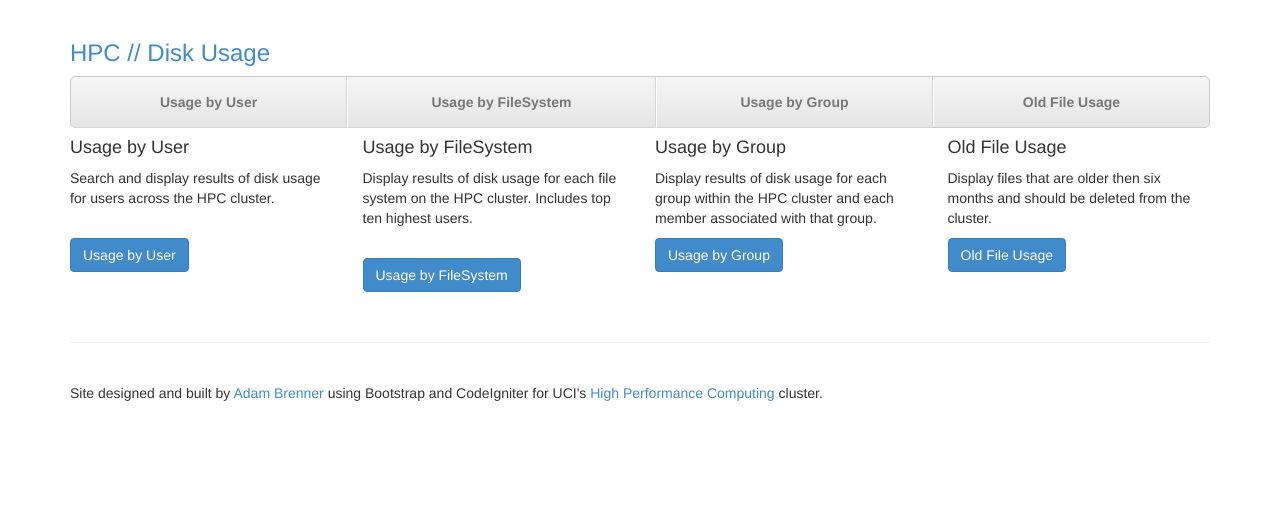
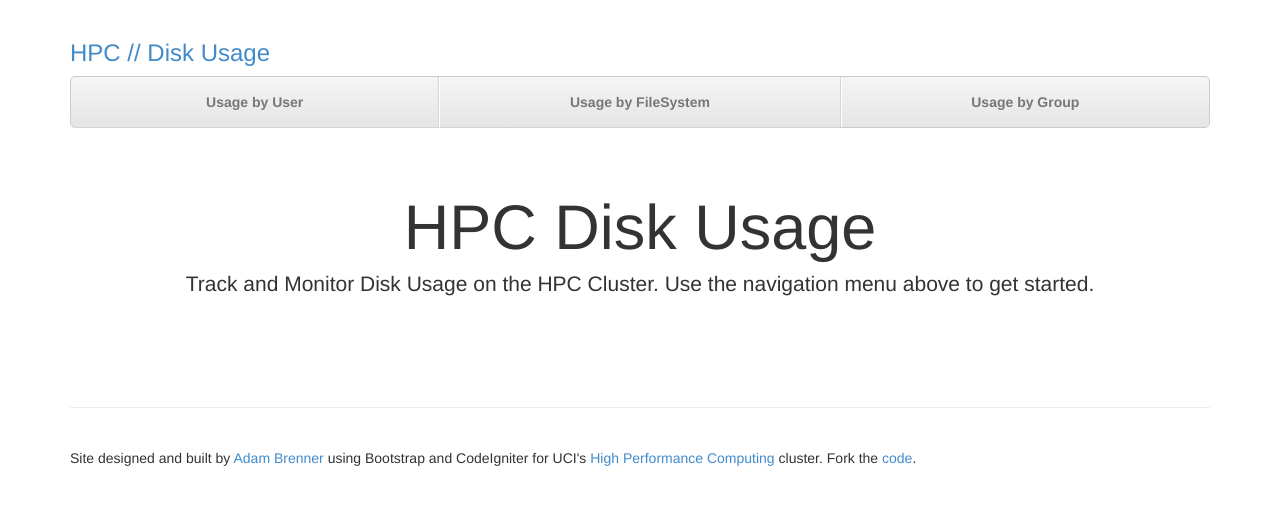
Before and after one commit to abrenner/robinhood-multifs-web, a CodeIgniter app: page / in a window 1280 px wide. Shown: the top 505 px of the page. Run offline with CodeIgniter, Linux system fonts and the light colour scheme.

Commit message:
Minimalist Welcome page, Fork Link and Menu Removal
The welcome page has been converted to a minimalist look conforming to
HCI standards.

Footer updated to include a link to the GitHub repo.

Menu bar has been updated to reflect features.

Signed-off-by: Adam Brenner <aebrenne@uci.edu>

```diff
--- a/application/views/footer.php
+++ b/application/views/footer.php
@@ -2,7 +2,7 @@
       <div class="footer">
         <p>Site designed and built by <a href="http://www.ics.uci.edu/~aebrenne/" target="_blank">Adam Brenner</a>
                    using Bootstrap and CodeIgniter for UCI's <a href="http://hpc.oit.uci.edu" target="_blank">High Performance Computing</a>
-                    cluster.
+                    cluster. Fork the <a href="https://github.com/abrenner/robinhood-multifs-web" target="_blank">code</a>.
         </p>
       </div>
 
--- a/application/views/menu.php
+++ b/application/views/menu.php
@@ -1,9 +1,8 @@
 <div class="masthead">
-  <h3 class="text-muted"><a href="index.php">HPC // Disk Usage</a></h3>
+  <h3 class="text-muted"><a href="<?php echo site_url();?>">HPC // Disk Usage</a></h3>
   <ul class="nav nav-justified">
-    <li<?php if($nav_active == "user") echo " class=\"active\""; ?>><a href="user.php">Usage by User</a></li>
+    <li<?php if($nav_active == "user") echo " class=\"active\""; ?>><a href="<?php echo site_url("user");?>">Usage by User</a></li>
     <li><a href="#">Usage by FileSystem</a></li>
-    <li<?php if($nav_active == "group") echo " class=\"active\""; ?>><a href="group.php">Usage by Group</a></li>
-    <li><a href="#">Old File Usage</a></li>
+    <li<?php if($nav_active == "group") echo " class=\"active\""; ?>><a href="<?php echo site_url("group");?>">Usage by Group</a></li>
   </ul>
 </div>
--- a/application/views/welcome/index.php
+++ b/application/views/welcome/index.php
@@ -1,23 +1,24 @@
-<!-- Example row of columns -->
+<!-- Jumbotron -->
+<div class="jumbotron">
+  <h1>HPC Disk Usage</h1>
+  <p class="lead">Track and Monitor Disk Usage on the HPC Cluster. Use the navigation menu above to get started.</p>
+</div>
+
+<!-- Example row of columns
 <div class="row">
-  <div class="col-lg-3">
+  <div class="col-lg-4">
     <h4>Usage by User</h4>
     <p>Search and display results of disk usage for users across the HPC cluster. <br /><br /></p>
-    <p><a class="btn btn-primary" href="user.php">Usage by User</a></p>
+    <p><a class="btn btn-primary" href="<?php echo site_url("user");?>">Usage by User</a></p>
   </div>
-  <div class="col-lg-3">
+  <div class="col-lg-4">
     <h4>Usage by FileSystem</h4>
     <p>Display results of disk usage for each file system on the HPC cluster. Includes top ten highest users.<br /><br /></p>
-    <p><a class="btn btn-primary" href="#">Usage by FileSystem</a></p>
+    <p><a class="btn btn-primary" href="<?php echo site_url("filesystem");?>">Usage by FileSystem</a></p>
  </div>
- <div class="col-lg-3">
+ <div class="col-lg-4">
     <h4>Usage by Group</h4>
     <p>Display results of disk usage for each group within the HPC cluster and each member associated with that group.</p>
-    <p><a class="btn btn-primary" href="#">Usage by Group</a></p>
+    <p><a class="btn btn-primary" href="<?php echo site_url("group");?>">Usage by Group</a></p>
   </div>
-  <div class="col-lg-3">
-     <h4>Old File Usage</h4>
-     <p>Display files that are older then six months and should be deleted from the cluster.</p>
-     <p><a class="btn btn-primary" href="#">Old File Usage</a></p>
-   </div>
-</div>
+</div> -->
```
